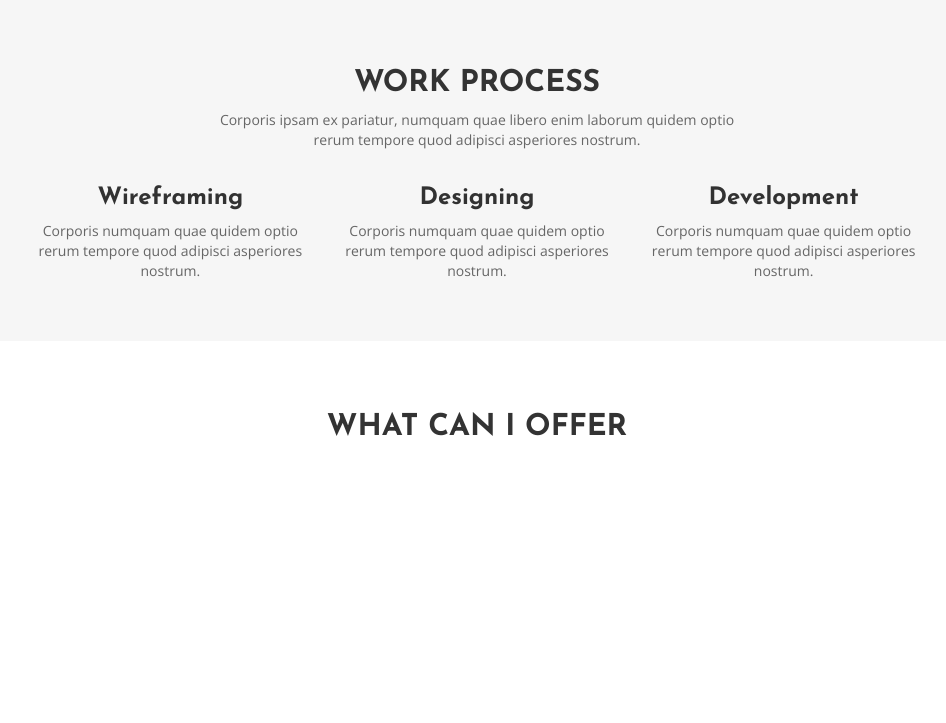
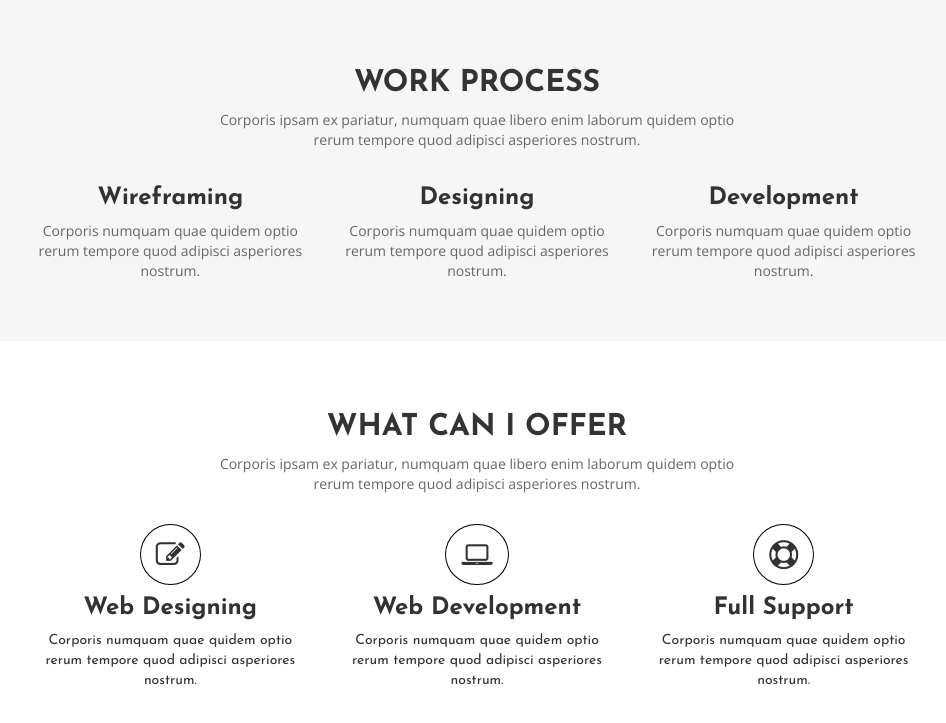
Before and after one commit to rahmandikahaekal/personal_ux, a plain HTML site: page index.html in a window 1280 px wide. Shown: the part 1005-1728 px from the top of the page, without its empty margins (163-1109 px from the left). Before the commit the page ends 1509 px from the top, so only its background shows below. Drawn offline with nearby package versions, Linux system fonts and the light colour scheme.

Commit message:
uploading file

```diff
--- a/assets/css/styles.css
+++ b/assets/css/styles.css
@@ -45,6 +45,15 @@ h2 {
     margin: 0;
     padding-bottom: 10px;
     text-transform: uppercase;
+}
+h4 {
+    font-weight: 800;
+    font-size: 24px;
+}
+.head_col p {
+    font-family: 'Open Sans',sans-serif;
+    font-size: 14px;
+    color: #666;
 }
 
 .btn-transparent {
@@ -320,7 +329,16 @@ section.intro {
 .main_service_area {
 	padding-top: 15px;
 }
-.main_service_area h4 {
-	font-weight: 800;
-    font-size: 24px;
+
+/*===================
+    Offer
+===================*/
+.main_offer_area {
+    padding-top: 20px;
 }
+.main_offer_area i {
+    border: 1px solid #000;
+    border-radius: 50%;
+    font-size: 29px;
+    padding: 15px;
+}
--- a/index.html
+++ b/index.html
@@ -125,6 +125,24 @@
             <div class="container">
                 <div class="head_col col-md-6 col-md-offset-3 text-center">
                     <h2>What can i offer</h2>
+                    <p>Corporis ipsam ex pariatur, numquam quae libero enim laborum quidem optio rerum tempore quod adipisci asperiores nostrum.</p>
+                </div>
+                <div class="main_offer_area col-md-10 col-md-offset-1 text-center">
+                    <div class="col-md-4">
+                            <i class="fa fa-edit"></i>
+                            <h4>Web Designing</h4>
+                            <p>Corporis numquam quae quidem optio rerum tempore quod adipisci asperiores nostrum.</p>
+                        </div>
+                        <div class="col-md-4">
+                            <i class="fa fa-laptop"></i>
+                            <h4>Web Development</h4>
+                            <p>Corporis numquam quae quidem optio rerum tempore quod adipisci asperiores nostrum.</p>
+                        </div>
+                        <div class="col-md-4">
+                            <i class="fa fa-life-saver"></i>
+                            <h4>Full Support</h4>
+                            <p>Corporis numquam quae quidem optio rerum tempore quod adipisci asperiores nostrum.</p>
+                        </div>
                 </div>
             </div>
         </section>
```
